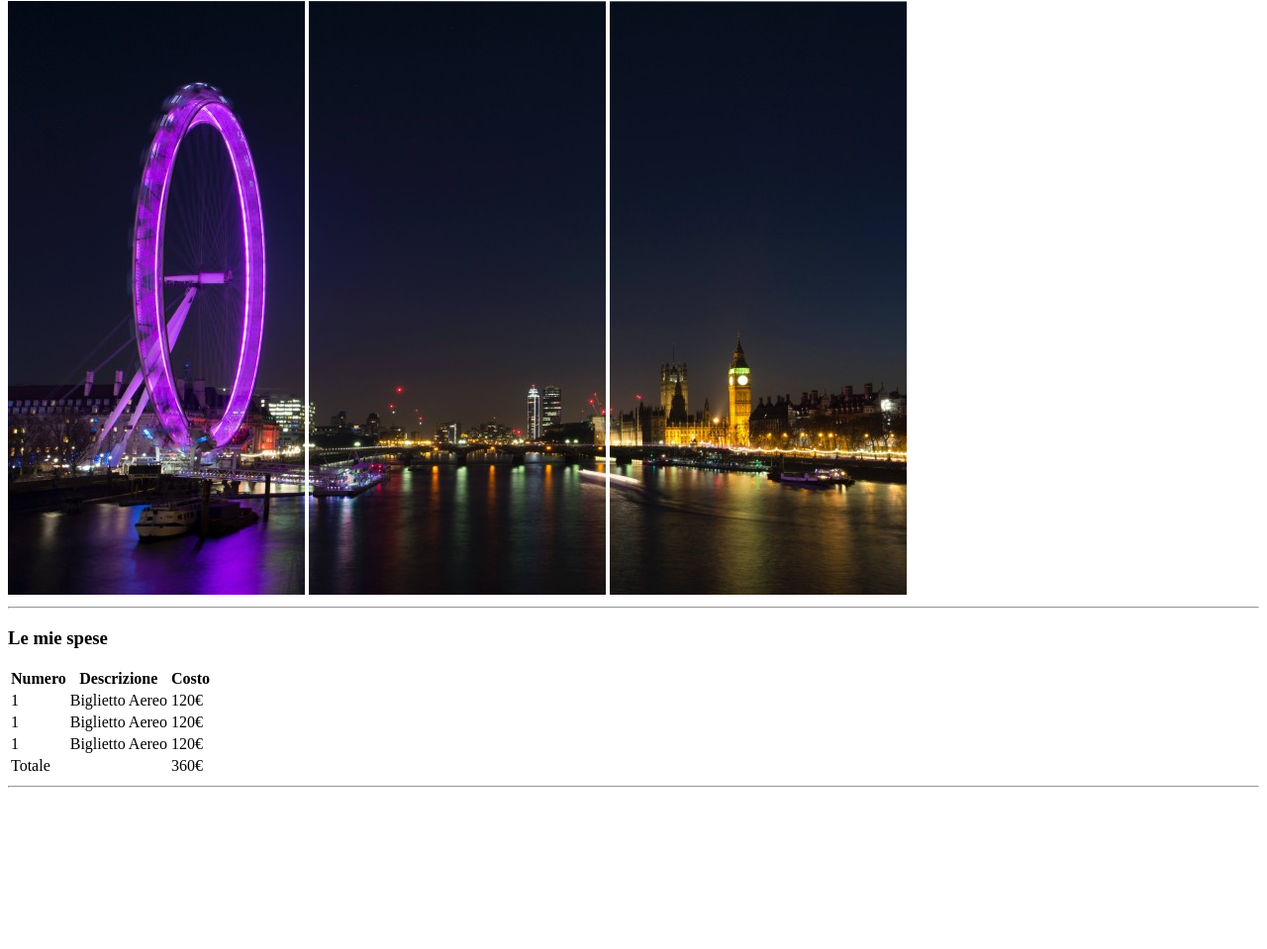
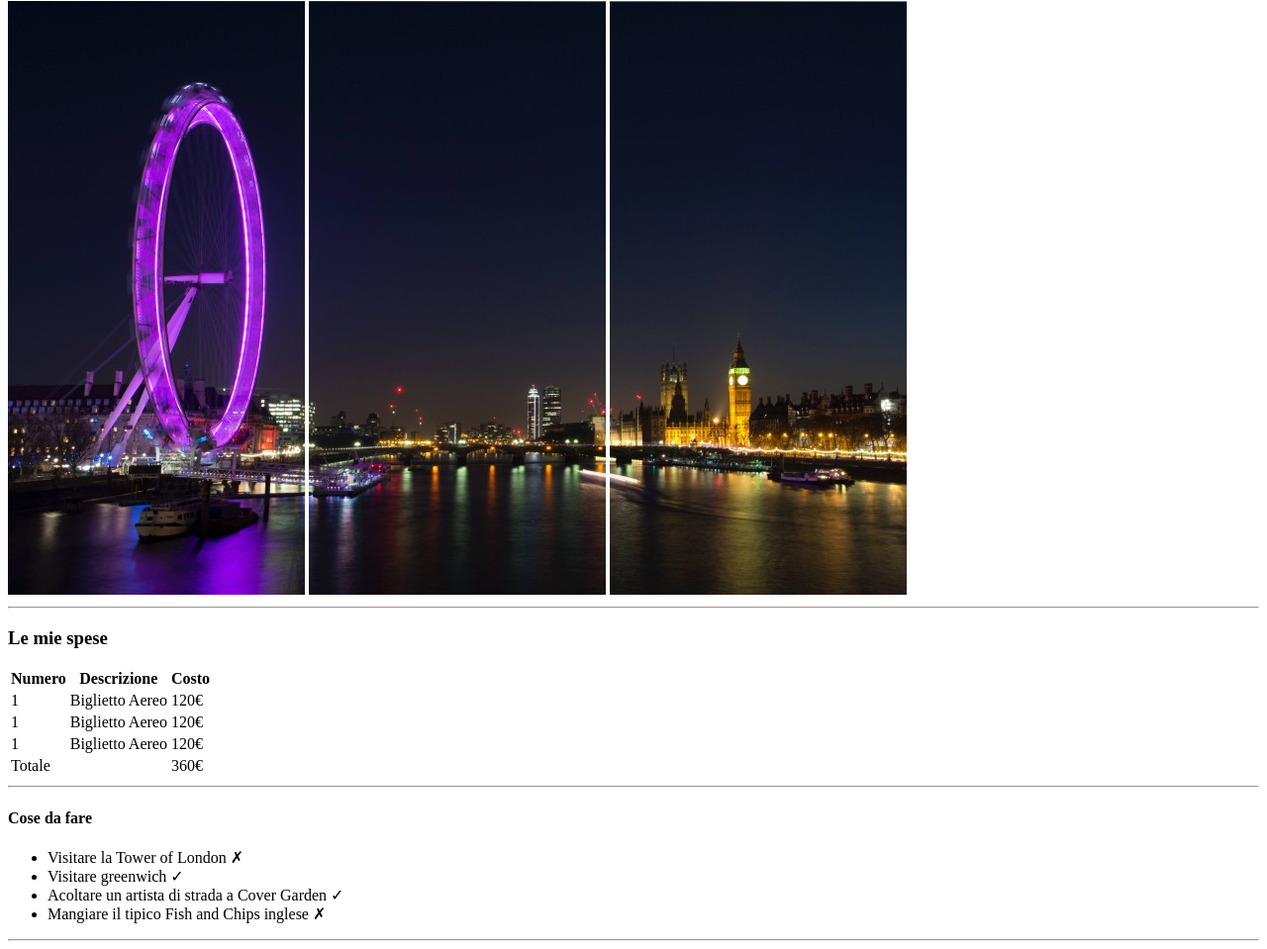
Before and after one commit to alexciccarese/html-london-trip, a plain HTML site: page index.html in a window 1280 px wide. Shown: the part 79-1038 px from the top of the page at 99% size. Before the commit the page ends 883 px from the top, so only its background shows below. Drawn offline with Linux system fonts and the light colour scheme.

Commit message:
Cose da fare section added

```diff
--- a/index.html
+++ b/index.html
@@ -16,6 +16,7 @@
     <!-- /header -->
 
     <main>
+
       <section>
         <h3>Le mie spese</h3>
         <table>
@@ -59,6 +60,23 @@
         </table>
         <hr>
       </section>
+      <!-- /Le mie spese -->
+
+      <section>
+        <h4>Cose da fare</h4>
+
+        <ul>
+          <li>Visitare la Tower of London <span>&#10007;</span></li>
+          <li>Visitare greenwich <span>&#10003;</span></li>
+          <li>Acoltare un artista di strada a Cover Garden
+            <span>&#10003;</span></li>
+          <li>Mangiare il tipico Fish and Chips inglese
+            <span>&#10007;</span></li>
+        </ul>
+        <hr>
+      </section>
+      <!-- /Cose da fare -->
+
     </main>
 
   </body>
```
